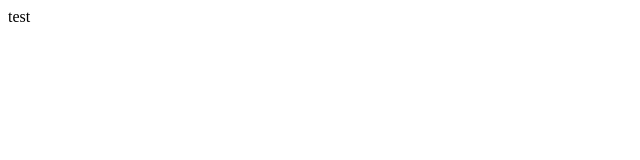
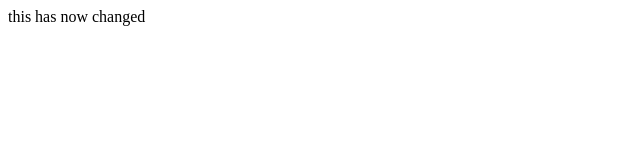
Before and after one commit to mattp65/webapp, a plain HTML site: page index.html in a window 1280 px wide. Shown: the whole page, without its empty margins (0-640 px from the left). Drawn offline with Linux system fonts and the light colour scheme.

Commit message:
Update index.html

```diff
--- a/index.html
+++ b/index.html
@@ -1,5 +1,5 @@
 <html>
 <body>
-test
+this has now changed
 </body>
 </html>
```
